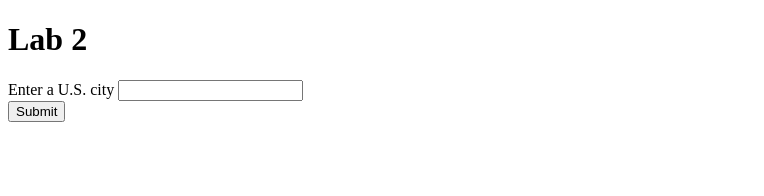
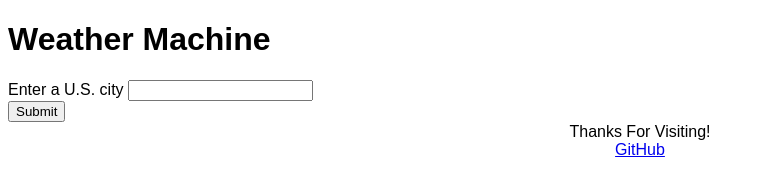
Before and after one commit to BYUCS260/weather-app-Jarmanation, a plain HTML site: page index.html in a window 1280 px wide. Shown: the whole page, without its empty margins (0-764 px from the left). Drawn offline with nearby package versions, Linux system fonts and the light colour scheme; a web font is replaced by a local one.

Commit message:
all
done

```diff
--- a/index.html
+++ b/index.html
@@ -3,12 +3,18 @@
 
 <head>
   <meta charset="utf-8" />
-  <title>Lab 2</title>
+  <title>Weather</title>
   <link rel="stylesheet" href="/styles.css">
+  <link rel="stylesheet" href="https://fonts.googleapis.com/css?family=Sofia">
+  <style>
+    body {
+      font-family: "Sofia", sans-serif;
+    }
+  </style>
 </head>
 
 <body>
-   <h1>Lab 2</h1>
+   <h1>Weather Machine</h1>
    <form>
      <label>Enter a U.S. city</label>
      <input id="weatherInput" type="text"></input><br/>
@@ -23,7 +29,10 @@
   <script src="https://cdnjs.cloudflare.com/ajax/libs/moment.js/2.24.0/moment.min.js" integrity="sha256-4iQZ6BVL4qNKlQ27TExEhBN1HFPvAvAMbFavKKosSWQ=" crossorigin="anonymous"></script>
   <script text="type/javascript" src="/script.js">
   </script>
+  <div class='footer'>
 
+      <div class='footer-item footer-two'>Thanks For Visiting!<br><a href="https://github.com/Jarmanation/project1.git">GitHub</a></div>
+    </div>
 </body>
 
 </html>
--- a/script.js
+++ b/script.js
@@ -10,11 +10,15 @@ document.getElementById("weatherSubmit").addEventListener("click", function(even
       return response.json();
     }).then(function(json) {
       let results = "";
+      console.log(json);
       results += '<h2>Weather in ' + json.name + "</h2>";
       for (let i=0; i < json.weather.length; i++) {
 	results += '<img src="http://openweathermap.org/img/w/' + json.weather[i].icon + '.png"/>';
       }
+      results += "<p>" + "Current Temp" + "</p>"
       results += '<h2>' + json.main.temp + " &deg;F</h2>"
+      results += "<p>" + "Feels Like" + "</p>"
+      results += '<h2>' + json.main.feels_like + " &deg;F</h2>"
       results += "<p>"
       for (let i=0; i < json.weather.length; i++) {
 	results += json.weather[i].description
@@ -23,17 +27,18 @@ document.getElementById("weatherSubmit").addEventListener("click", function(even
       }
       results += "</p>";
       document.getElementById("weatherResults").innerHTML = results;
-
     });
-const url2 = "http://api.openweathermap.org/data/2.5/forecast?q=" + value + ", US&units=imperial" + "&APPID=APIKEY";
+const url2 = "http://api.openweathermap.org/data/2.5/forecast?q=" + value + ",US&units=imperial" + "&APPID=d45b38e589d38f752354be62f37bcf98";
   fetch(url2)
     .then(function(response) {
       return response.json();
     }).then(function(json) {
       let forecast = "";
+      console.log(json);
       for (let i=0; i < json.list.length; i++) {
 	forecast += "<h2>" + moment(json.list[i].dt_txt).format('MMMM Do YYYY, h:mm:ss a') + "</h2>";
-	forecast += "<p>Temperature: " + json.list[i].main.temp + "</p>";
+	forecast += "<p>Temperature: " + json.list[i].main.temp + " &deg;F</p>";
+  forecast += "<p>Humidity: " + json.list[i].main.humidity + '%'+"</p>";
 	forecast += '<img src="http://openweathermap.org/img/w/' + json.list[i].weather[0].icon + '.png"/>'
       }
       document.getElementById("forecastResults").innerHTML = forecast;
--- a/styles.css
+++ b/styles.css
@@ -0,0 +1,16 @@
+* {
+  margin: 10;
+  padding: 10;
+  box-sizing: border-box;
+}
+.footer {
+  display: flex;
+  justify-content: space-between;
+}
+.footer-item {
+  border: 1px solid #fff;
+  background-color: white;
+  height: 50px;
+  flex: 1;
+  text-align: center;
+}
```
Lines whose indentation alone changed are shown as unchanged.
